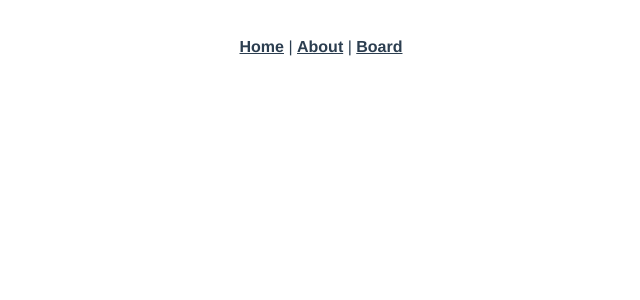
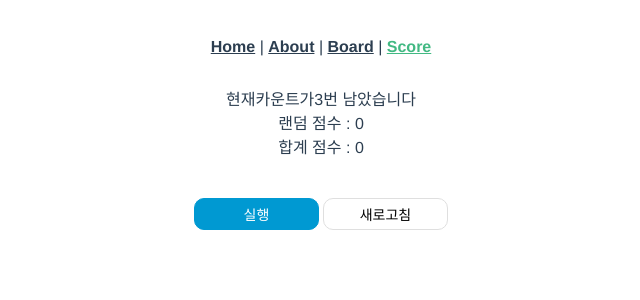
Before and after one commit to sotamsotam/homepage, a Vue app in the folder testvue/: page /score in a window 1280 px wide. Shown: the top 300 px of the page, without its empty margins (319-959 px from the left). Built offline with nearby package versions, Linux system fonts and the light colour scheme.

Commit message:
vuex 연습

```diff
--- a/testvue/package.json
+++ b/testvue/package.json
@@ -11,7 +11,8 @@
     "axios": "^0.27.2",
     "core-js": "^3.6.5",
     "vue": "^3.0.0",
-    "vue-router": "^4.0.0-0"
+    "vue-router": "^4.0.0-0",
+    "vuex": "^4.0.2"
   },
   "devDependencies": {
     "@vue/cli-plugin-babel": "~4.5.15",
--- a/testvue/src/App.vue
+++ b/testvue/src/App.vue
@@ -3,7 +3,8 @@
   <div id="nav">
     <router-link to="/">Home</router-link> |
     <router-link to="/about">About</router-link> |
-    <router-link :to="{name: 'BoardList'}">Board</router-link>
+    <router-link :to="{name: 'BoardList'}">Board</router-link> |
+    <router-link :to="{name: 'Score'}">Score</router-link>
   </div>
   <router-view/>
 </div>
--- a/testvue/src/main.js
+++ b/testvue/src/main.js
@@ -2,7 +2,8 @@ import { createApp } from 'vue'
 import App from './App.vue'
 import router from './router'
 import axios from 'axios'
+import store from './store'
 
-const app = createApp(App).use(router);
+const app = createApp(App).use(router).use(store);
 app.config.globalProperties.axios = axios;
 app.mount('#app');
--- a/testvue/src/router/index.js
+++ b/testvue/src/router/index.js
@@ -34,6 +34,11 @@ const routes = [
     path: '/boardedit',
     name: 'BoardEdit',
     component: () => import('../views/BoardEdit.vue')
+  },
+  {
+    path: '/score',
+    name: 'Score',
+    component: () => import('../views/Score.vue')
   }
 ]
 
--- /dev/null
+++ b/testvue/src/store/index.js
@@ -0,0 +1,51 @@
+import { createStore } from 'vuex';
+
+export default createStore({
+	state: {
+        total: 0,
+        score: 0,
+        count: 3
+	},
+	getters: {
+        getTotal(state) {
+            return state.total;
+        },
+        getScore(state) {
+            return state.score;
+        },
+        getCountString(state) {
+            return "현재카운트가" + state.count + "번 남았습니다"
+        },
+        getTotalState(state, getters) {
+            if(state.count == 0) {
+                return getters.getTotal >= 10 ? "성공" : "실패"
+            }
+        }
+	},
+	mutations: {
+        decrementCount(state) {
+            state.count--;
+        },
+        incrementTotalByRandom(state) {
+            const random = Math.floor(Math.random() * 10);
+            state.score = random;
+            state.total += random;
+        },
+        reset(state) {
+            state.total = 0;
+            state.score = 0;
+            state.count = 3;
+        }
+	},
+	actions: {
+        doScore({commit, state}) {
+            if (state.count > 0) {
+                commit('decrementCount');
+                commit('incrementTotalByRandom');
+            }
+        },
+        reset({commit}) {
+            commit('reset');
+        }
+	}
+});
--- /dev/null
+++ b/testvue/src/views/Score.vue
@@ -0,0 +1,47 @@
+<template>
+	<div class="score">
+		<div>{{ counter }}</div>
+		<div>랜덤 점수 : {{ score }}</div>
+		<div>합계 점수 : {{ total }}</div>
+		<div class="result">{{ totalState }}</div>
+		<div class="buttons">
+			<button @click="doScore()" class="button blue">실행</button>
+			<button @click="reset()" class="button">새로고침</button>
+		</div>
+	</div>
+</template>
+
+<script>
+export default {
+	name: 'Score',
+    computed: {
+        total() {
+            return this.$store.state.total;
+        },
+        score() {
+            return this.$store.state.score;
+        },
+        counter() {
+            return this.$store.getters['getCountString'];
+        },
+        totalState() {
+            return this.$store.getters['getTotalState'];
+        }
+    },
+    methods: {
+        doScore() {
+            this.$store.dispatch('doScore');
+        },
+        reset() {
+            this.$store.dispatch('reset');
+        }
+    }
+};
+</script>
+
+<style scoped>
+.result { padding: 10px 10px; font-size:20px; color:red; }
+.buttons { position:relative; height:32px; margin-top:20px; }
+.buttons > .button { overflow:visible; cursor:pointer; min-width:125px; height:32px; margin:0 2px; padding:0 15px; line-height:32px; font-size:14px; border:1px solid #dfdfdf; background:#fff; border-radius:10px; }
+.buttons > .button.blue { color:#fff; border-color:#0099d2 !important; background:#0099d2 !important; }
+</style>
```
Also changed, not shown: 1 other file (tests, documents, lock files or other folders).
